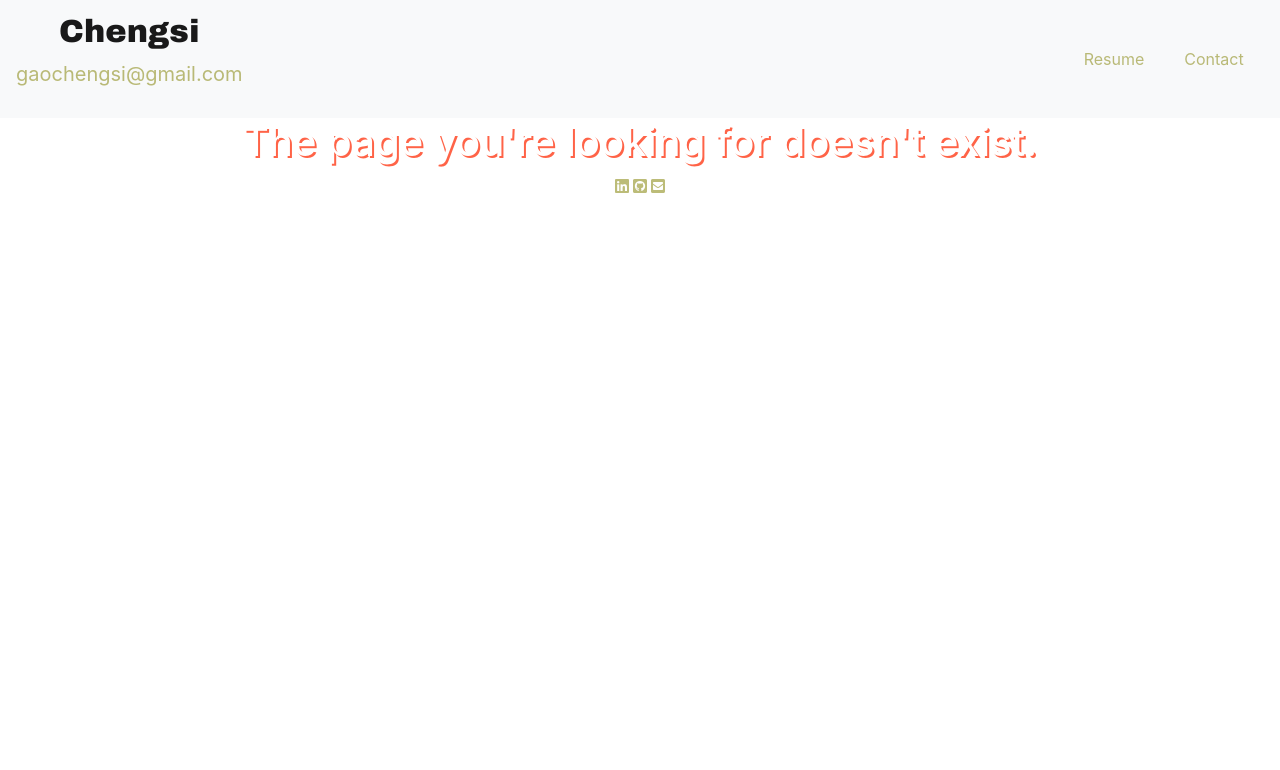
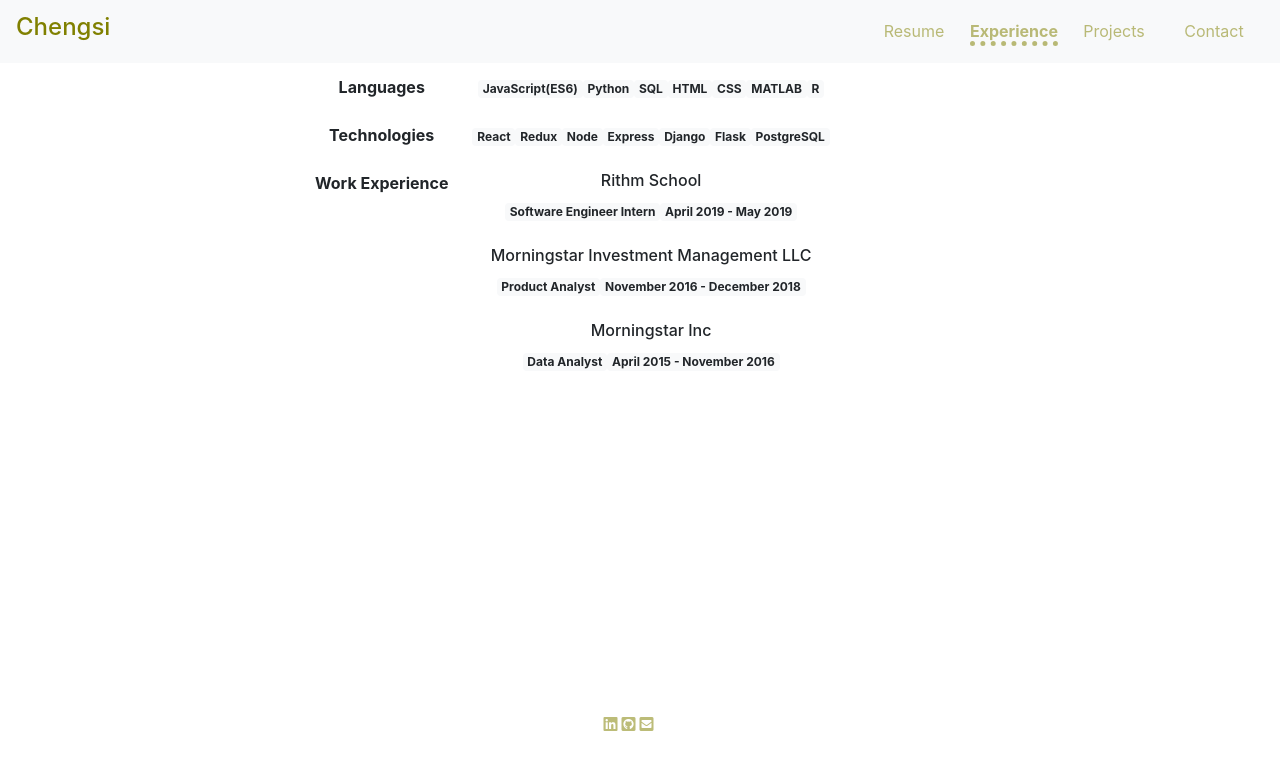
Before and after one commit to chengsig/PersonalPage, a React (Create React App) app in the folder personal-website/: page /experience in a window 1280 px wide. Shown: the top 770 px of the page. Built offline with nearby package versions, Linux system fonts and the light colour scheme.

Commit message:
add experience and projects compaonents

```diff
--- a/personal-website/public/index.html
+++ b/personal-website/public/index.html
@@ -9,6 +9,7 @@
       manifest.json provides metadata used when your web app is installed on a
       user's mobile device or desktop. See https://developers.google.com/web/fundamentals/web-app-manifest/
     -->
+    <link rel="stylesheet" href="https://stackpath.bootstrapcdn.com/bootstrap/4.2.1/css/bootstrap.min.css" integrity="sha384-GJzZqFGwb1QTTN6wy59ffF1BuGJpLSa9DkKMp0DgiMDm4iYMj70gZWKYbI706tWS" crossorigin="anonymous">
     <link rel="manifest" href="%PUBLIC_URL%/manifest.json" />
     <link rel="stylesheet" href="https://use.fontawesome.com/releases/v5.8.1/css/all.css" integrity="sha384-50oBUHEmvpQ+1lW4y57PTFmhCaXp0ML5d60M1M7uH2+nqUivzIebhndOJK28anvf" crossorigin="anonymous">
     <!--
--- a/personal-website/src/App.css
+++ b/personal-website/src/App.css
@@ -36,3 +36,9 @@
     transform: rotate(360deg);
   }
 }
+
+.icons {
+  position: absolute;
+  left: 47%;
+  bottom: 8%;
+}
--- a/personal-website/src/App.js
+++ b/personal-website/src/App.js
@@ -3,7 +3,11 @@
 import Home from "./Home";
 import NavBar from "./NavBar";
 import { Route, Switch } from "react-router-dom";
+import Experience from "./Experience";
+import Projects from "./Projects";
+import Contact from "./Contact";
 import NotFound from "./NotFound";
+
 
 class App extends Component {
 
@@ -13,16 +17,25 @@
         <NavBar />
         <main>
           <Switch>
+            <Route exact path="/"
+              render={() => <Home />} />
+                        <Route exact path="/experience/"
+                          render={() => <Experience />} />
 
-            <Route exact path="/"
-                   render={() => <Home/>} />
+            <Route exact path="/projects/"
+                          render={() => <Projects />} />
+
+            <Route exact path="/contact/"
+              render={() => <Contact />} />
 
             <Route path="/"  //404-style message
-                   render={() => <NotFound />} />
+              render={() => <NotFound />} />
           </Switch>
-          <a href="https://www.linkedin.com/in/chengsi-gao/"><i class="fab fa-linkedin"></i></a>
-          <a href="https://github.com/chengsig"><i class="fab fa-github-square"></i></a>
-          <a href="mailto:gaochengsi@gmail.com"><i class="fas fa-envelope-square"></i></a>
+          <div className="icons">
+            <a href="https://www.linkedin.com/in/chengsi-gao/"><i class="fab fa-linkedin"></i></a>
+            <a href="https://github.com/chengsig"><i class="fab fa-github-square"></i></a>
+            <a href="mailto:gaochengsi@gmail.com"><i class="fas fa-envelope-square"></i></a>
+          </div>
         </main>
       </div>
     );
--- /dev/null
+++ b/personal-website/src/Contact.js
@@ -0,0 +1,14 @@
+import React, { Component } from 'react';
+// import './App.css';
+
+class Contact extends Component {
+    render() {
+        return (
+            <div className="Contact">
+                <a href="mailto:gaochengsi@gmail.com">gaochengsi@gmail.com</a>
+            </div>
+        )
+    }
+}
+
+export default Contact;
--- /dev/null
+++ b/personal-website/src/Experience.js
@@ -0,0 +1,67 @@
+import React, { Component } from 'react';
+// import './App.css';
+
+class Experience extends Component {
+    render() {
+        return (
+            <div className="experience">
+                <div className="container">
+                    <div className="table table-borderless">
+                        <tbody>
+                            <tr>
+                                <th scope="row">Languages</th>
+                                <td>
+                                    <span className="badge badge-light">JavaScript(ES6)</span>
+                                    <span className="badge badge-light">Python</span>
+                                    <span className="badge badge-light">SQL</span>
+                                    <span className="badge badge-light">HTML</span>
+                                    <span className="badge badge-light">CSS</span>
+                                    <span className="badge badge-light">MATLAB</span>
+                                    <span className="badge badge-light">R</span>
+                                </td>
+                            </tr>
+                            <tr>
+                                <th scope="row">Technologies</th>
+                                <td>
+                                    <span className="badge badge-light">React</span>
+                                    <span className="badge badge-light">Redux</span>
+                                    <span className="badge badge-light">Node</span>
+                                    <span className="badge badge-light">Express</span>
+                                    <span className="badge badge-light">Django</span>
+                                    <span className="badge badge-light">Flask</span>
+                                    <span className="badge badge-light">PostgreSQL</span>
+                                </td>
+                            </tr>
+                            <tr>
+                                <th scope="row">Work Experience</th>
+                                <td>
+                                    <h6>Rithm School</h6>
+                                    <span className="badge badge-light">Software Engineer Intern</span>
+                                    <span className="badge badge-light">April 2019 - May 2019</span>
+                                </td>
+                            </tr>
+                            <tr>
+                                <th scope="row"></th>
+                                <td>
+                                    <h6>Morningstar Investment Management LLC</h6>
+                                    <span className="badge badge-light">Product Analyst</span>
+                                    <span className="badge badge-light">November 2016 - December 2018</span>
+                                </td>
+                            </tr>
+                            <tr>
+                                <th scope="row"></th>
+                                <td>
+                                    <h6>Morningstar Inc</h6>
+                                    <span className="badge badge-light">Data Analyst</span>
+                                    <span className="badge badge-light">April 2015 - November 2016</span>
+                                </td>
+                            </tr>
+                        </tbody>
+                    </div>
+                </div>
+            </div>
+        )
+    }
+}
+
+export default Experience;
--- a/personal-website/src/Home.css
+++ b/personal-website/src/Home.css
@@ -1,6 +1,13 @@
 #intro {
     width: 350px;
     font-family: 'Segoe UI', Tahoma, Geneva, Verdana, sans-serif;
-    margin-left: auto;
-    margin-right: auto;
+    display: inline-block;
 }
+
+p a {
+    color: #80800087;
+}
+
+#tech {
+    background-color:#80800038;
+}
--- a/personal-website/src/Home.js
+++ b/personal-website/src/Home.js
@@ -7,11 +7,14 @@
 class Home extends Component {
   render() {
     return (
-    <section className="col-md-8">
+    <div className="home">
       <div id="intro">
         Hello, my name is Chengsi Gao. I am a Software Engineer based in San Francisco, CA. I like solving problems and building things.
       </div>
-    </section>
+      <h6><span className="badge badge-secondary">WashU B.S. Systems Engineering</span></h6>
+      <h6><span className="badge badge-secondary">Chartered Financial Analyst</span></h6>
+      <a href="mailto:gaochengsi@gmail.com"><button type="button" className="btn btn-outline-secondary btn-small">get in touch</button></a>
+    </div>
     );
   }
 }
--- a/personal-website/src/NavBar.css
+++ b/personal-website/src/NavBar.css
@@ -34,6 +34,6 @@
     font-weight: bold;
   }
 
-  h2 {
-      font-family: Arial Black;
+  h4 {
+      color: olive;
   }
--- a/personal-website/src/NavBar.js
+++ b/personal-website/src/NavBar.js
@@ -2,6 +2,7 @@
 import "./NavBar.css";
 import { NavLink } from 'react-router-dom';
 import { Navbar, Nav, NavItem } from 'reactstrap';
+import resume from './chengsi_gao_resume.pdf';
 
 
 class NavBar extends Component {
@@ -9,14 +10,22 @@
         return (
             <Navbar color="light" light expand="md">
                 <NavLink exact to="/" className="navbar-brand">
-                    <h2>Chengsi</h2>
-                    <p><a href="mailto:gaochengsi@gmail.com">gaochengsi@gmail.com</a></p>
+                    <h4>Chengsi</h4>
                 </NavLink>
 
                 <Nav className="ml-auto" navbar>
                     <NavItem>
-                        <NavLink to="/resume/">Resume</NavLink>
+                        <a href={resume}>Resume</a>
                     </NavItem>
+
+                    <NavItem>
+                        <NavLink to="/experience/">Experience</NavLink>
+                    </NavItem>
+
+                    <NavItem>
+                        <NavLink to="/projects/">Projects</NavLink>
+                    </NavItem>
+
                     <NavItem>
                         <NavLink to="/contact/">Contact</NavLink>
                     </NavItem>
@@ -27,4 +36,4 @@
     }
 }
 
-export default NavBar
+export default NavBar;
--- /dev/null
+++ b/personal-website/src/Projects.css
@@ -0,0 +1,9 @@
+img {
+    width: 50%;
+    height: 36%;
+}
+
+.container {
+    width: 55%;
+    height: 36%;
+}
--- /dev/null
+++ b/personal-website/src/Projects.js
@@ -0,0 +1,24 @@
+import React, { Component } from 'react';
+import './Projects.css';
+import warbler from './warbler.png';
+
+
+class Projects extends Component {
+    render() {
+        return (
+            <div className="Projects text-center">
+                <img src={warbler} alt="warbler"/><br></br>
+                <div className="container">
+                    <a href="https://pizzawarbler.herokuapp.com/">Warbler </a>
+                    is a twitter clone that allows the user to register
+                    and participate in the warbler community.
+                    To learn more about the site, visit the repository
+                    at <a href="https://github.com/chengsig/warbler"><i class="fab fa-github"></i></a>.
+                </div>
+
+            </div>
+        )
+    }
+}
+
+export default Projects;
```
Also changed, not shown: personal-website/src/warbler.png (added), 1 other file (tests, documents, lock files or other folders).
